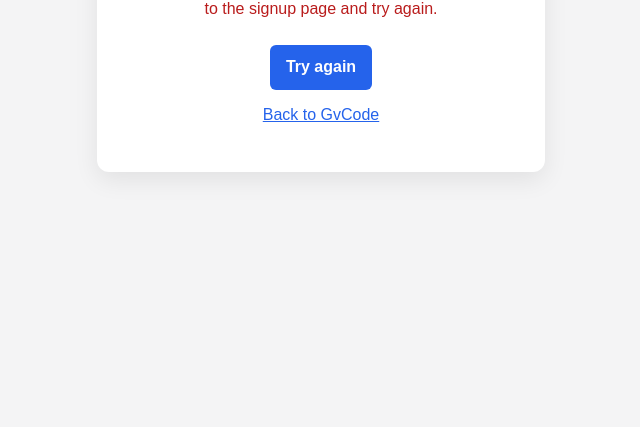
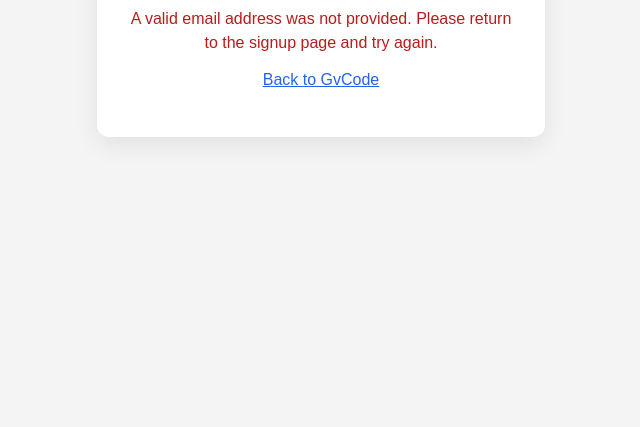
Before and after one commit to GvYoutube/gvcode, a plain HTML site: page emailVerify.html in a window 1280 px wide. Shown: the part 373-800 px from the top of the page, without its empty margins (319-959 px from the left). Drawn offline with Linux system fonts and the light colour scheme.

Commit message:
Prevent retrying invalid email query values

```diff
--- a/emailVerify.html
+++ b/emailVerify.html
@@ -109,10 +109,10 @@
       validator.type = "email";
       validator.value = email || "";
 
-      function showError(message) {
+      function showError(message, canRetry = false) {
         status.textContent = message;
         status.classList.add("error");
-        retryButton.hidden = false;
+        retryButton.hidden = !canRetry;
         retryButton.disabled = false;
       }
 
@@ -135,7 +135,7 @@
 
           status.textContent = "Your signup has been received. A thank-you email will be sent if the automation is active.";
         } catch {
-          showError("We couldn't send the signup confirmation. Please check your connection and try again.");
+          showError("We couldn't send the signup confirmation. Please check your connection and try again.", true);
         }
       }
 
```
